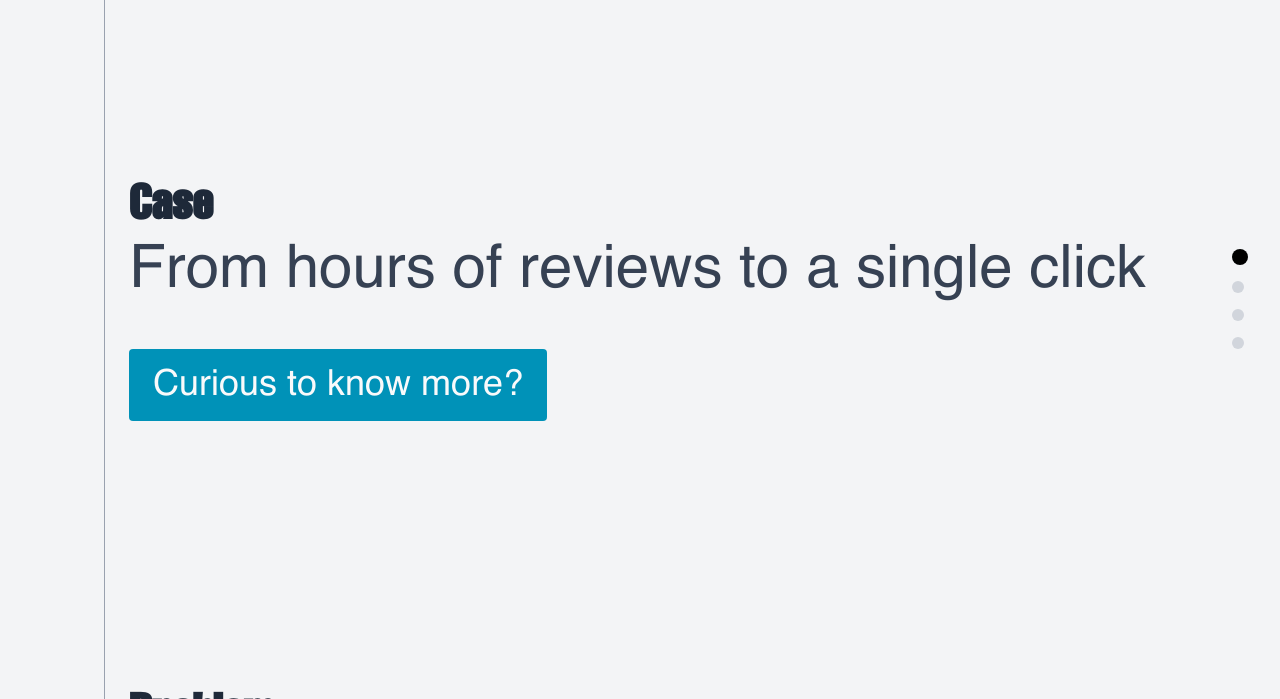
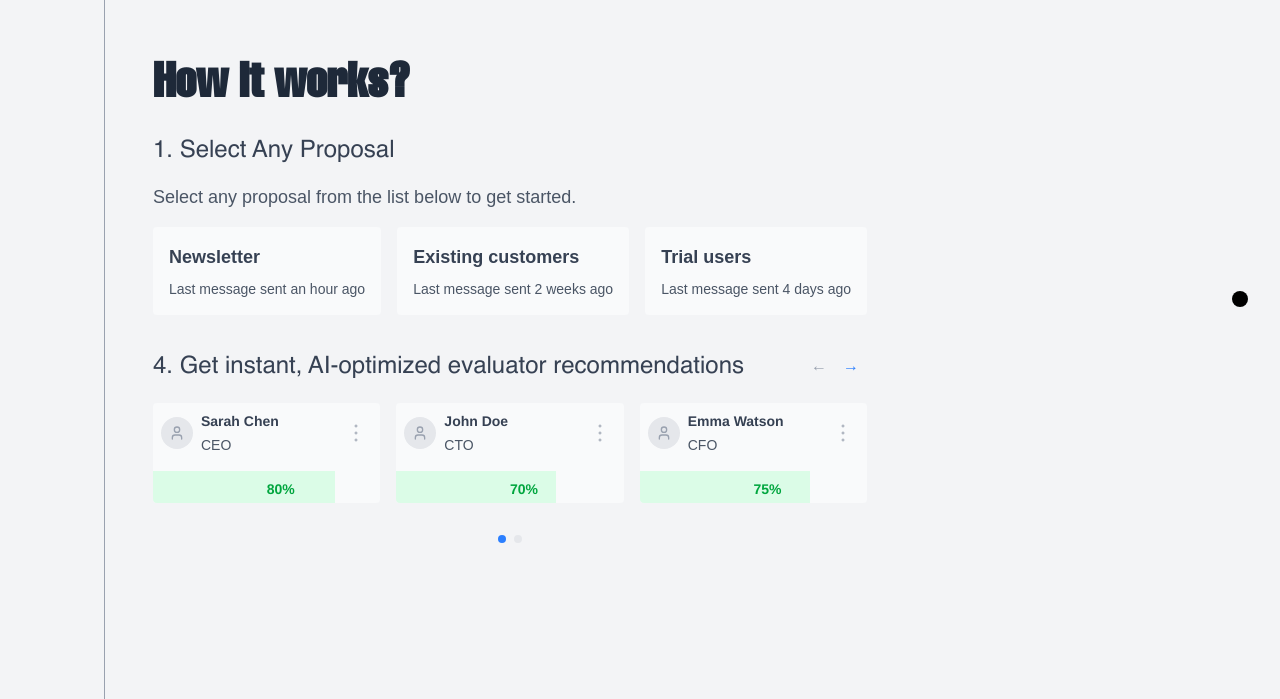
Before and after one commit to dani-nawaz/recommendation-system-poc, a React (Vite) app: page / in a window 1280 px wide. Shown: the part 101-800 px from the top of the page. Built offline with nearby package versions, Linux system fonts and the light colour scheme.

Commit message:
prev next btn

```diff
--- a/sections/HowItWorks.jsx
+++ b/sections/HowItWorks.jsx
@@ -146,6 +146,7 @@ export default function HowItWorks() {
                 How it works?
             </motion.h1>
             <FirstStep onProposalClick={handleProposalClick}/>
+            <FourthStep/>
             {currentStep >= 1 && (
                 <>
                     <SecondStep onEvaluatorListClick={handleEvaluatorListClick}/>
@@ -275,6 +276,20 @@ function ThirdStep({onRecommendationClick}) {
 }
 
 function FourthStep() {
+    const [currentSet, setCurrentSet] = useState(0);
+    const evaluatorSets = [
+        [
+            { name: "Sarah Chen", role: "CEO", percentage: 80, icon: "👩‍💼" },
+            { name: "John Doe", role: "CTO", percentage: 70, icon: "👨‍💻" },
+            { name: "Emma Watson", role: "CFO", percentage: 75, icon: "👩‍💼" }
+        ],
+        [
+            { name: "Mike Ross", role: "CTO", percentage: 85, icon: "👨‍💻" },
+            { name: "Rachel Green", role: "COO", percentage: 65, icon: "👩‍💼" },
+            { name: "David Clark", role: "CTO", percentage: 90, icon: "👨‍💻" }
+        ]
+    ];
+
     return (
         <motion.div
             className="flex flex-col gap-4"
@@ -282,12 +297,67 @@ function FourthStep() {
             animate={{opacity: 1, y: 0}}
             transition={{duration: 0.5}}
         >
-            <h2 className="text-2xl">4. Get instant, AI-optimized evaluator recommendations</h2>
-            <div className="flex gap-4">
-                <ProfileCard title="Sarah Chen" description="CEO" percentage={80}/>
-                <ProfileCard title="John Doe" description="CTO" percentage={20}/>
-                <ProfileCard title="Emma Watson" description="CFO" percentage={50}/>
+            <div className="flex items-center justify-between">
+<h2 className="text-2xl">4. Get instant, AI-optimized evaluator recommendations</h2>
+            <div className="flex justify-between items-center">
+                <motion.button
+                    whileHover={{ scale: 1.05 }}
+                    whileTap={{ scale: 0.95 }}
+                    onClick={() => setCurrentSet(prev => Math.max(0, prev - 1))}
+                    disabled={currentSet === 0}
+                    className={`p-2 rounded-full ${
+                        currentSet === 0
+                            ? 'text-gray-400 cursor-not-allowed'
+                            : 'text-blue-500 hover:bg-blue-50'
+                    }`}
+                >
+                    ←
+                </motion.button>
+                <motion.button
+                    whileHover={{ scale: 1.05 }}
+                    whileTap={{ scale: 0.95 }}
+                    onClick={() => setCurrentSet(prev => Math.min(evaluatorSets.length - 1, prev + 1))}
+                    disabled={currentSet === evaluatorSets.length - 1}
+                    className={`p-2 rounded-full ${
+                        currentSet === evaluatorSets.length - 1
+                            ? 'text-gray-400 cursor-not-allowed'
+                            : 'text-blue-500 hover:bg-blue-50'
+                    }`}
+                >
+                    →
+                </motion.button>
+            </div>
+            </div>
+
+            <motion.div
+                className="flex gap-4"
+                initial={{opacity: 0}}
+                animate={{opacity: 1}}
+                transition={{duration: 0.5}}
+            >
+                {evaluatorSets[currentSet].map((evaluator, index) => (
+                    <ProfileCard
+                        index={index}
+                        key={evaluator.name}
+                        title={evaluator.name}
+                        description={evaluator.role}
+                        percentage={evaluator.percentage}
+                    />
+                ))}
+            </motion.div>
+
+            <div className="flex justify-center items-center mt-4 w-full">
+                <div className="flex gap-2">
+                    {evaluatorSets.map((_, idx) => (
+                        <motion.div
+                            key={idx}
+                            className={`w-2 h-2 rounded-full ${
+                                currentSet === idx ? 'bg-blue-500' : 'bg-gray-200'
+                            }`}
+                        />
+                    ))}
+                </div>
             </div>
         </motion.div>
-    )
+    );
 }
--- a/sections/ProfileCard.jsx
+++ b/sections/ProfileCard.jsx
@@ -3,16 +3,17 @@ import {User} from "lucide-react"
 import React from "react"
 
 export default function ProfileCard
-    ({title, description, percentage}) {
+    ({title, description,percentage, index}) {
     const color = percentage > 50 ? "bg-green-100" : "bg-red-100"
     const text = percentage > 50 ? "text-green-600" : "text-red-600"
 
     return (
         <motion.div
             className="bg-gray-50 rounded overflow-hidden w-full flex flex-col justify-between"
-            initial={{opacity: 0, y: 20}}
-            animate={{opacity: 1, y: 0}}
-            transition={{duration: 0.5}}
+            key={title}
+            initial={{ opacity: 0, x: -20 }}
+            animate={{ opacity: 1, x: 0 }}
+            transition={{ delay: index * 0.1 }}
         >
             <div className="p-2">
                 <div className="flex items-center gap-2">
--- a/src/App.jsx
+++ b/src/App.jsx
@@ -8,9 +8,9 @@ import {Solution} from "../sections/Solution.jsx";
 function App() {
     return (<>
         <Layout>
-            <Case/>
-            <Problem/>
-            <Solution/>
+            {/* <Case/> */}
+            {/* <Problem/> */}
+            {/* <Solution/> */}
             <HowItWorks/>
         </Layout>
     </>)
```
